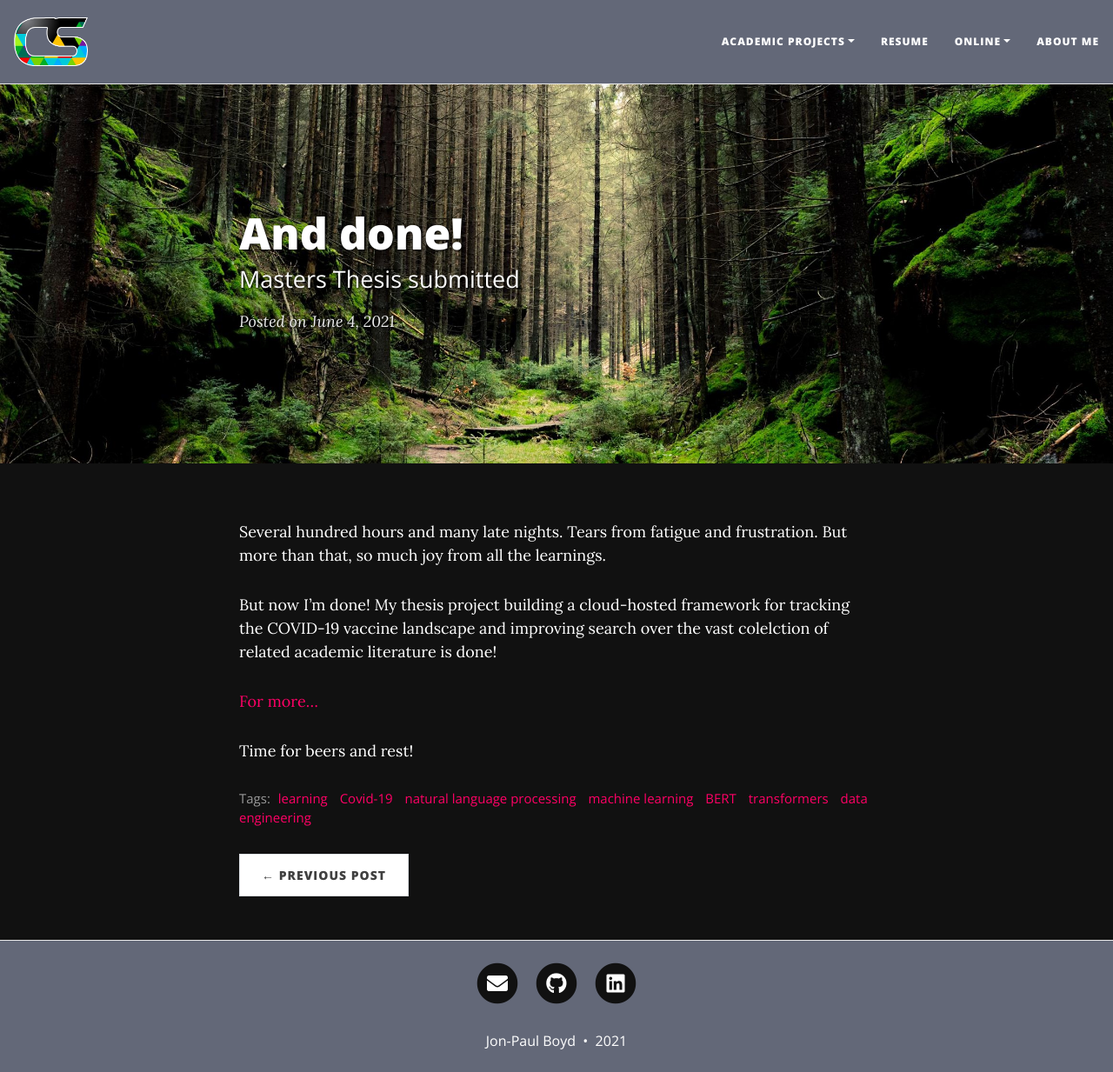
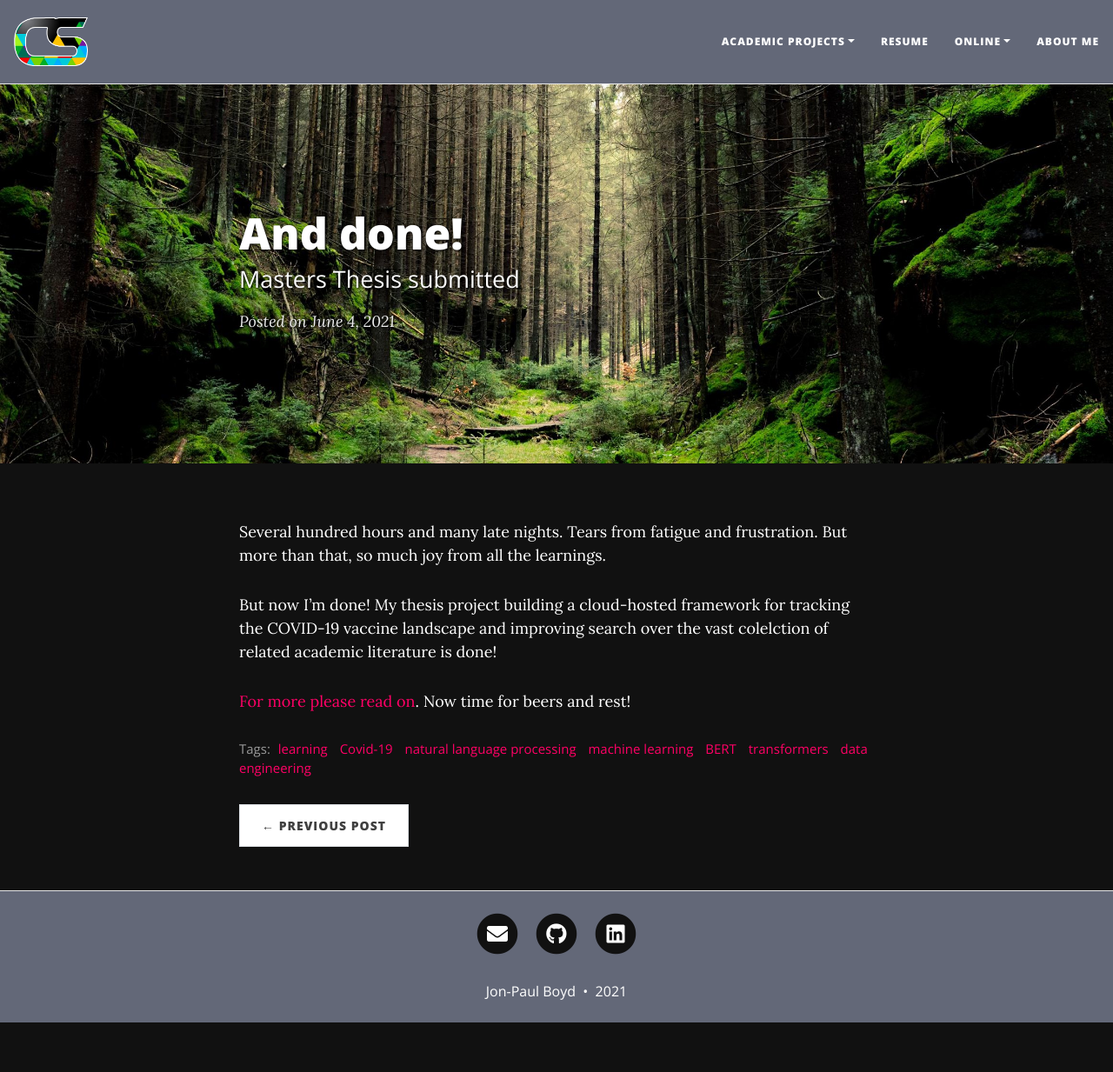
Before and after one commit to corticalstack/corticalstack.github.io, a Jekyll site: the page built from _posts/2021-06-04-masters-thesis-submitted.md, in a window 1280 px wide and 1233 px high. Shown: the whole window at 87% size. Built offline with Jekyll 4.4.1, drawn with Linux system fonts in a browser that asks for light colours; nearby versions of some CDN libraries.

Commit message:
Added thesis

```diff
--- a/_posts/2021-06-04-masters-thesis-submitted.md
+++ b/_posts/2021-06-04-masters-thesis-submitted.md
@@ -9,6 +9,4 @@ Several hundred hours and many late nights. Tears from fatigue and frustration.
 
 But now I'm done! My thesis project building a cloud-hosted framework for tracking the COVID-19 vaccine landscape and improving search over the vast colelction of related academic literature is done!
 
-[For more...](https://corticalstack.ai/mt/)
-
-Time for beers and rest!
+[For more please read on](https://corticalstack.ai/mt/). Now time for beers and rest!
```
